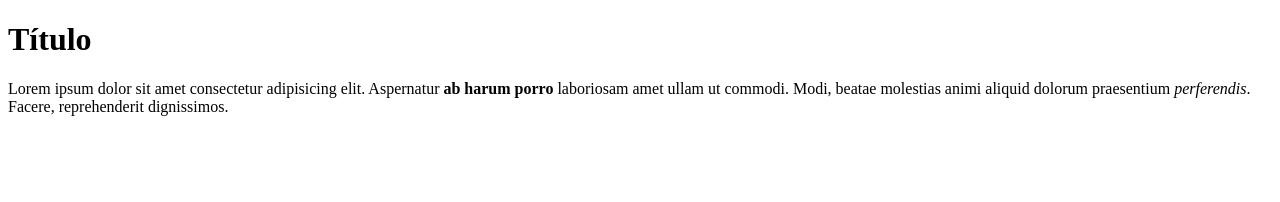
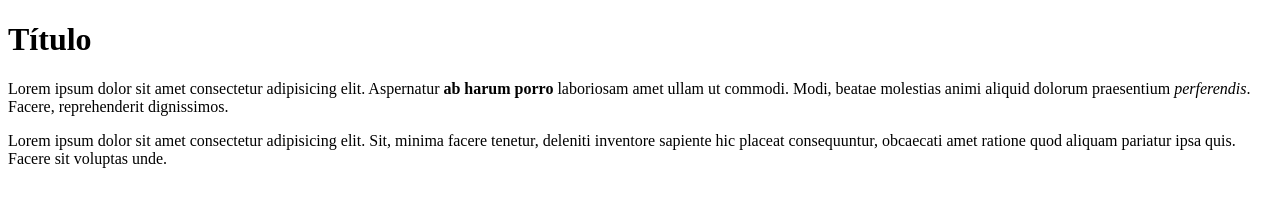
Before and after one commit to Typhonn003/git-teste, a plain HTML site: page index.html in a window 1280 px wide. Drawn offline with Linux system fonts and the light colour scheme.

Commit message:
adiciona novo parágrafo

```diff
--- a/index.html
+++ b/index.html
@@ -10,5 +10,7 @@
     <h1>Título</h1>
     <p>Lorem ipsum dolor sit amet consectetur adipisicing elit. Aspernatur <strong>ab harum porro</strong> laboriosam amet ullam ut commodi. Modi, beatae molestias animi aliquid dolorum praesentium <em>perferendis</em>. Facere, reprehenderit dignissimos.</p>
 
+    <p>Lorem ipsum dolor sit amet consectetur adipisicing elit. Sit, minima facere tenetur, deleniti inventore sapiente hic placeat consequuntur, obcaecati amet ratione quod aliquam pariatur ipsa quis. Facere sit voluptas unde.</p>
+
 </body>
 </html>
```
